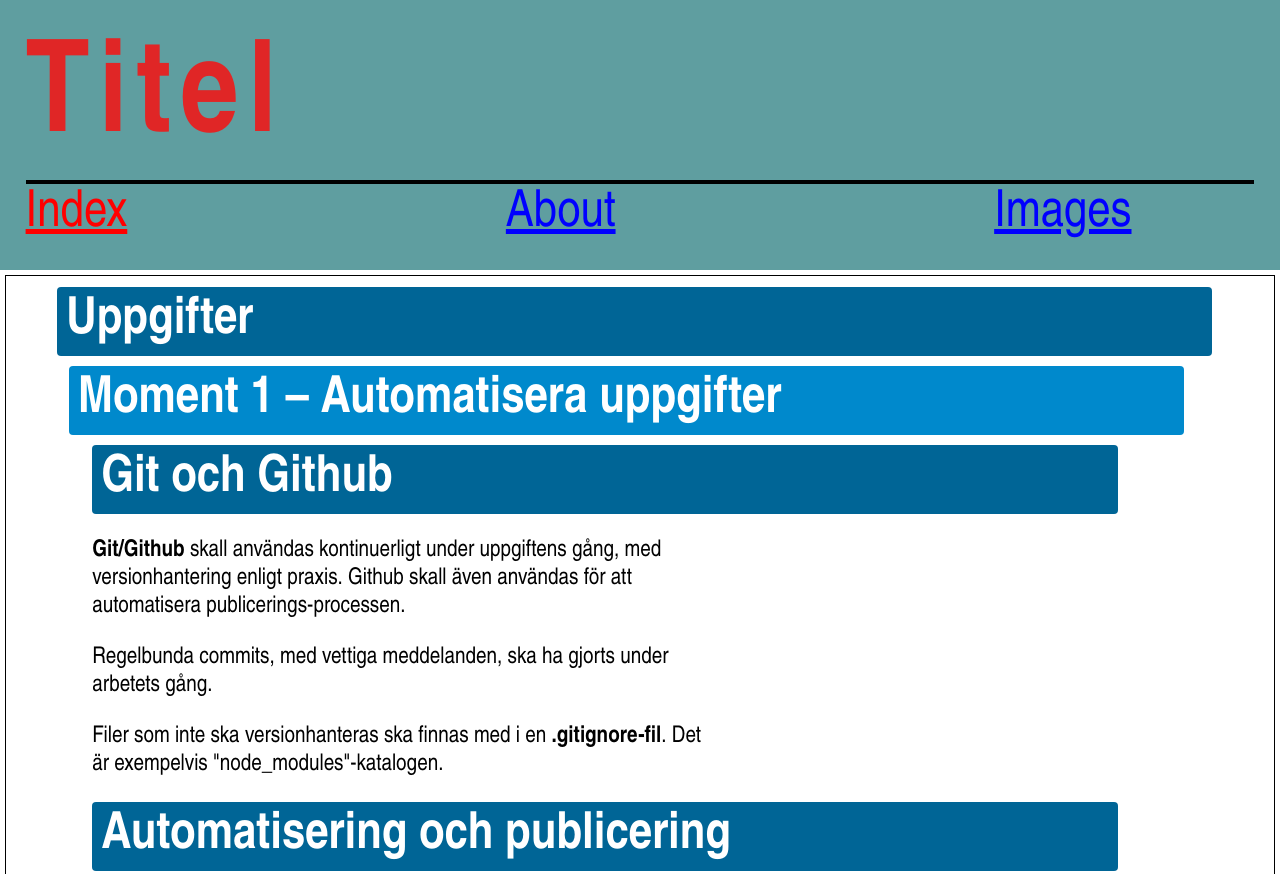
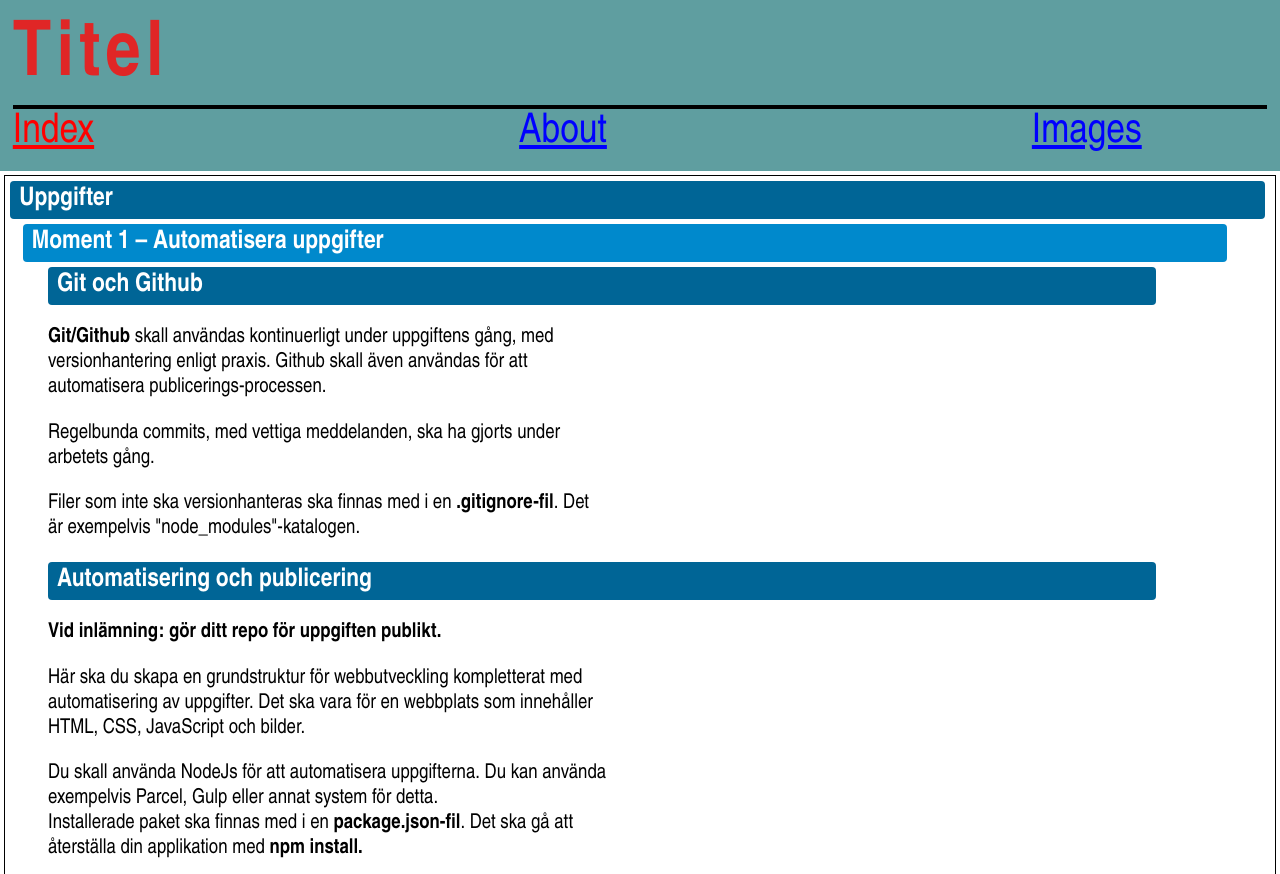
Before and after one commit to Git-Bread/L1, a website: page src/index.html in a window 1280 px wide. Shown: the top 874 px of the page. Drawn offline with Linux system fonts and the light colour scheme.

Commit message:
Made the text and header proper size

```diff
--- a/css/style.css
+++ b/css/style.css
@@ -1,20 +1,20 @@
 * {
     font-family: 'Franklin Gothic', 'Arial Narrow', Arial, sans-serif;
-    font-size: 4vmax;
+    font-size: 1.6rem;
 }
 body {
     margin: 0;
 }
 p, strong, i, li {
     max-width: 60ch;
-    font-size: 1.8vmax;
+    font-size: 0.8rem;
 }
 header {
     background-color: cadetblue;
-    padding: 2vmax;
+    padding: 0.5rem;
 }
 h1 {
-    font-size: 10vmax;
+    font-size: 3rem;
     letter-spacing: 0.07em;
     border-bottom: solid 4px black;
     margin: 0;
@@ -46,7 +46,7 @@ h6 {
 
 /*Index*/
 #index {
-    padding: 1em;
+    padding: 0.2rem;
     margin: 0.1em;
     padding-top: 0;
     border: solid 1px black;
@@ -54,11 +54,12 @@ h6 {
 #index div div {
     margin-left: 3%;
 }
-#index h2, h4 {
+#index h2 {
     background-color: #006596;
-    max-width: 100%;
+    min-width: 90%;
 }
 #index h4 {
+    background-color: #006596;
     max-width: 90%;
     margin-left: 0;
 }
@@ -68,7 +69,7 @@ h6 {
     margin-left: 1%;
 }
 #index h2, h4, h3{
-    font-size: 4vmax !important;
+    font-size: 1rem;
     color: #fff;
     text-indent: 5px;
     border-radius: 4px;
```
Also changed, not shown: src/about.html (+2 -2 lines).
